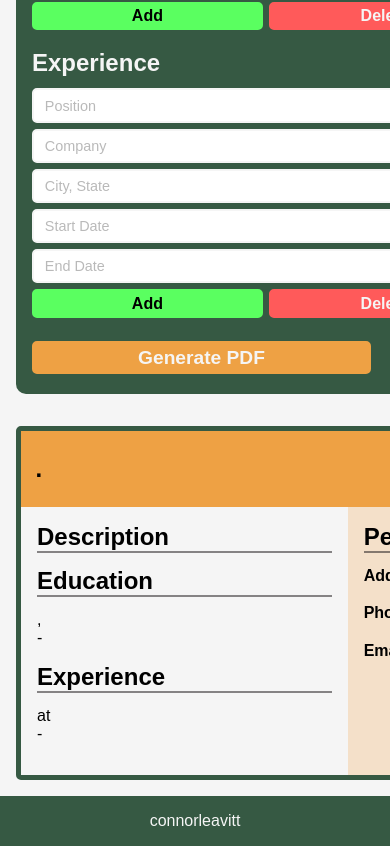
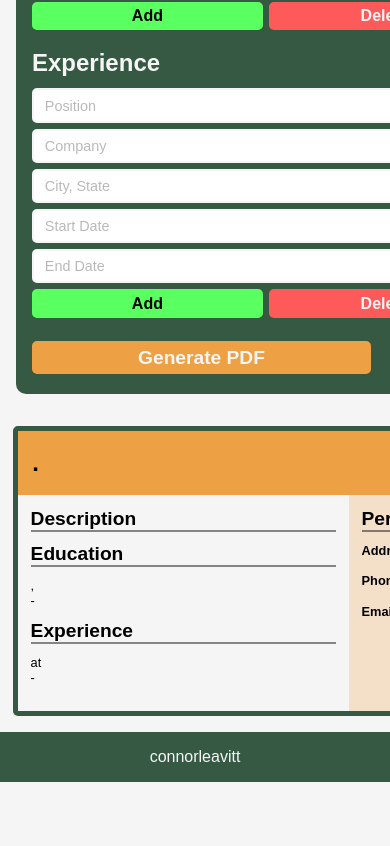
Before and after one commit to connorleavitt/Projects, a React (Create React App) app in the folder CV Creator/cv-creator/: page / in a window 390 px wide. Shown: the part 732-1578 px from the top of the page. After the commit the page ends 1514 px from the top, so only its background shows below. Built offline with nearby package versions, Linux system fonts and the light colour scheme.

Commit message:
Fix media styling

```diff
--- a/CV Creator/cv-creator/src/App.css
+++ b/CV Creator/cv-creator/src/App.css
@@ -204,13 +204,13 @@ button {
   grid-template-areas:
     "header header"
     "main personal";
-  grid-template-columns: minmax(300px, 350px) minmax(200px, 250px);
+  grid-template-columns: minmax(300px, 1fr) 250px;
 }
 
 .cv-subcontainer--header {
   background-color: var(--clr-accent-2);
-  padding: 1em 0.6em;
-  font-size: 1.5rem;
+  padding: 0.75em 0.6em;
+  font-size: 2rem;
   font-weight: 800;
   grid-area: header;
 }
@@ -286,5 +286,9 @@ footer {
       "header header"
       "main personal";
     grid-template-columns: 2fr 1fr;
+    font-size: 0.8em;
+  }
+  .cv-subcontainer--header {
+    font-size: 1.5rem;
   }
 }
```
